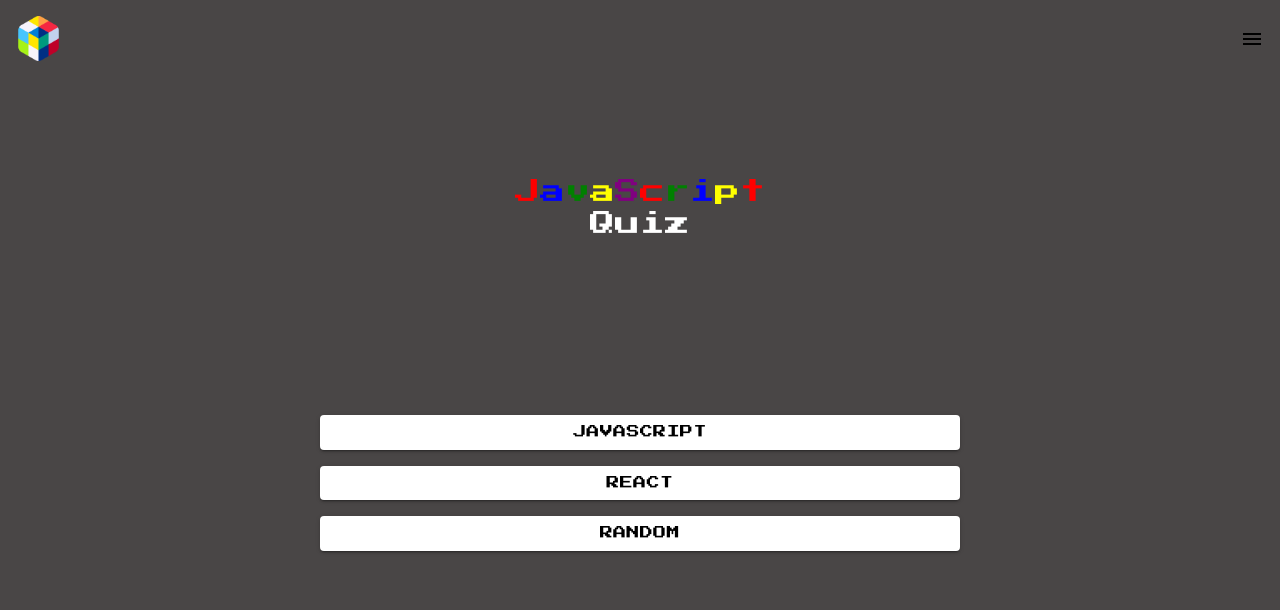
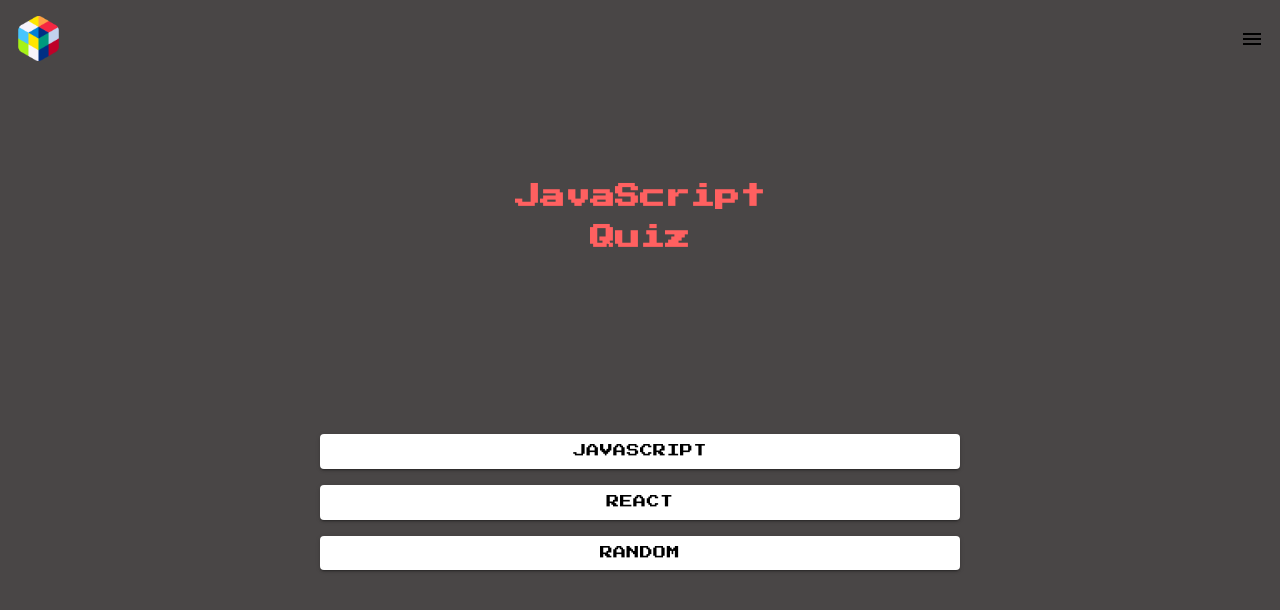
Before and after one commit to arniehayes/Javascript-Quiz, a Next.js app: page / in a window 1280 px wide. Shown: the top 610 px of the page. Built offline with nearby package versions, Linux system fonts and the light colour scheme.

Commit message:
plz safari

```diff
--- a/components/Body/Body.js
+++ b/components/Body/Body.js
@@ -9,22 +9,8 @@
         {/* TITLE */}
         <div className={style.title_container}>
           <div className={style.name}>
-            <span style={{ color: "red" }}>J</span>
-            <span style={{ color: "blue" }}>a</span>
-            <span style={{ color: "green" }}>v</span>
-            <span style={{ color: "yellow" }}>a</span>
-            <span style={{ color: "purple" }}>S</span>
-            <span style={{ color: "red" }}>c</span>
-            <span style={{ color: "green" }}>r</span>
-            <span style={{ color: "blue" }}>i</span>
-            <span style={{ color: "yellow" }}>p</span>
-            <span style={{ color: "red" }}>t</span>
-          </div>
-          <div className={style.name2}>
-            <span style={{ color: "white" }}>Q</span>
-            <span style={{ color: "white" }}>u</span>
-            <span style={{ color: "white" }}>i</span>
-            <span style={{ color: "white" }}>z</span>
+            <p>JavaScript</p>
+            <p>Quiz</p>
           </div>
         </div>
 
--- a/components/Body/body.module.scss
+++ b/components/Body/body.module.scss
@@ -2,9 +2,10 @@
 @import url('https://fonts.googleapis.com/css2?family=Press+Start+2P&display=swap');
 
 
-
 .container{
     font-family: 'Press Start 2P', cursive;
+    font-weight: 900;
+    font-style: normal;
     width: 100%;
     margin-top: 3rem;
     //height: 40rem;
@@ -18,21 +19,24 @@
         flex-direction: column;
 
         .name {
-            margin: .2rem;
-            font-size: 25px;
-        }
+            display: flex;
+            justify-content: center;
+            align-items: center;
+            flex-direction: column;
 
-        .name2 {
-            margin: .2rem;
-            font-size: 25px;
+            p {
+                margin: .5rem;
+                font-size: 25px;
+                color: rgb(255, 96, 96);
+            }
         }
     }
 
     .button_container {
         margin: 0 5rem;
-                    display: flex;
-            justify-content: center;
-            align-items: center;
+        display: flex;
+        justify-content: center;
+        align-items: center;
 
         .button_stack {
             margin-top: 8rem;
```
